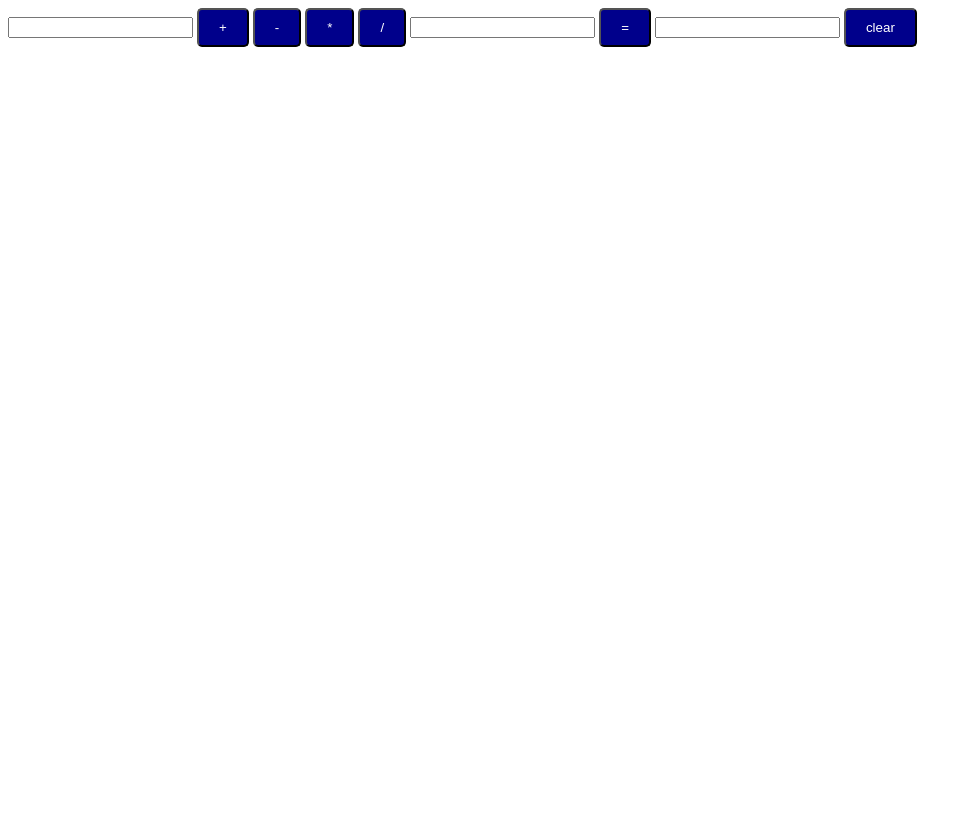
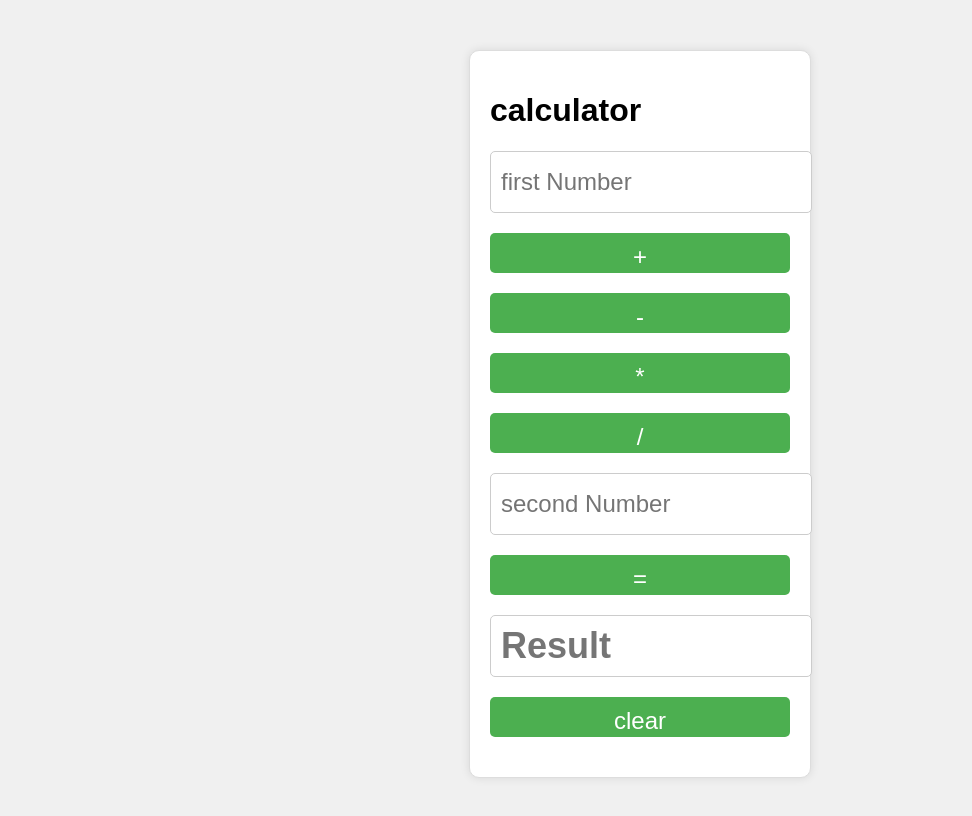
Before and after one commit to J-Glas/odin-calculator, a plain HTML site: page index.html in a window 1280 px wide. Shown: the whole page, without its empty margins (0-972 px from the left). Drawn offline with Linux system fonts and the light colour scheme.

Commit message:
Added minimal styling

```diff
--- a/index.html
+++ b/index.html
@@ -7,15 +7,67 @@
     <link rel="stylesheet" href="styles.css" />
   </head>
   <body>
-    <input id="firstNumber" type="number" value="" />
-    <button id="Add" value="+" onclick="add(); changeColor(this, 'red');";>+</button>
-    <button id="Subtract" value="-" onclick="subtract(); changeColor(this, 'red');">-</button>
-    <button id="Multiply" value="*" onclick="multiply(); changeColor(this, 'red');">*</button>
-    <button id="Divide" value="/" onclick="divide(); changeColor(this, 'red');">/</button>
-    <input id="secondNumber" type="number" value="" />
-    <button id="Equals" value="=" onclick="equals(); changeColor(this, 'green'); clearColor();">=</button>
-    <input id="displayResult" type="number"  value="" onclick=""/>
-    <button id="Clear" type="button" value="clear" onclick="clear(); clearColor();">clear</button>
+    <div id="computer">
+      <h1>calculator</h1>
+      <input
+        id="firstNumber"
+        type="number"
+        placeholder="first Number"
+        value=""
+      />
+      <button id="Add" value="+" onclick="add(); changeColor(this, 'red');" ;>
+        +
+      </button>
+      <button
+        id="Subtract"
+        value="-"
+        onclick="subtract(); changeColor(this, 'red');"
+      >
+        -
+      </button>
+      <button
+        id="Multiply"
+        value="*"
+        onclick="multiply(); changeColor(this, 'red');"
+      >
+        *
+      </button>
+      <button
+        id="Divide"
+        value="/"
+        onclick="divide(); changeColor(this, 'red');"
+      >
+        /
+      </button>
+      <input
+        id="secondNumber"
+        type="number"
+        placeholder="second Number"
+        value=""
+      />
+      <button
+        id="Equals"
+        value="="
+        onclick="equals(); changeColor(this, 'green'); clearColor();"
+      >
+        =
+      </button>
+      <input
+        id="displayResult"
+        type="number"
+        placeholder="Result"
+        value=""
+        onclick=""
+      />
+      <button
+        id="Clear"
+        type="button"
+        value="clear"
+        onclick="clear(); clearColor();"
+      >
+        clear
+      </button>
+    </div>
     <script src="scripts.js"></script>
   </body>
 </html>
--- a/scripts.js
+++ b/scripts.js
@@ -1,44 +1,48 @@
+let currentOperation = null;
+let firstInput = null;
+
 function add(firstInput, secondInput) {
-  firstInput = document.getElementById("firstNumber").value;
-  secondInput = document.getElementById("secondNumber").value;
-  let result = parseFloat(firstInput) + parseFloat(secondInput);
-  console.log(result);
-  return result;
+  return parseFloat(firstInput) + parseFloat(secondInput);
 }
+
 function subtract(firstInput, secondInput) {
-  firstInput = document.getElementById("firstNumber").value;
-  secondInput = document.getElementById("secondNumber").value;
-  let result = parseFloat(firstInput) - parseFloat(secondInput);
-  return result;
+  return parseFloat(firstInput) - parseFloat(secondInput);
 }
+
 function multiply(firstInput, secondInput) {
-  firstInput = document.getElementById("firstNumber").value;
-  secondInput = document.getElementById("secondNumber").value;
-  let result = parseFloat(firstInput) * parseFloat(secondInput);
-  return result;
+  return parseFloat(firstInput) * parseFloat(secondInput);
 }
+
 function divide(firstInput, secondInput) {
-  firstInput = document.getElementById("firstNumber").value;
-  secondInput = document.getElementById("secondNumber").value;
-  let result = parseFloat(firstInput) / parseFloat(secondInput);
   if (parseFloat(secondInput) === 0) {
-    result = "You can't divide by 0!";
+    return "You can't divide by 0!";
   }
-  alert(result);
-  return result;
+  return parseFloat(firstInput) / parseFloat(secondInput);
 }
 
 function equals() {
-  let resultAdd = add();
-  console.log("equals_Test");
-  console.log(`Add function:`,add());
-  let output = document.getElementById("displayResult");
-   output.innerHTML = resultAdd;
+  let secondInput = document.getElementById("secondNumber").value;
+  let result;
+  switch (currentOperation) {
+    case "+":
+      result = add(firstInput, secondInput);
+      break;
+    case "-":
+      result = subtract(firstInput, secondInput);
+      break;
+    case "*":
+      result = multiply(firstInput, secondInput);
+      break;
+    case "/":
+      result = divide(firstInput, secondInput);
+      break;
+    default:
+      result = "Keine Operation ausgewählt";
+  }
+  document.getElementById("displayResult").value = result;
 }
-
 function changeColor(element, color) {
   element.style.backgroundColor = color;
-  console.log("changeColortest");
 }
 
 function clearColor() {
@@ -47,10 +51,36 @@ function clearColor() {
   document.getElementById("Multiply").style.background = "#00008b";
   document.getElementById("Divide").style.background = "#00008b";
   document.getElementById("Equals").style.background = "#00008b";
-  console.log("clearColorTest");
 }
+
 function clear() {
   document.getElementById("firstNumber").value = "";
   document.getElementById("secondNumber").value = "";
   document.getElementById("displayResult").value = "";
+  firstInput = null;
+  currentOperation = null;
 }
+
+document.getElementById("Add").addEventListener("click", function() {
+  firstInput = document.getElementById("firstNumber").value;
+  currentOperation = "+";
+  changeColor(this, 'red');
+});
+
+document.getElementById("Subtract").addEventListener("click", function() {
+  firstInput = document.getElementById("firstNumber").value;
+  currentOperation = "-";
+  changeColor(this, 'red');
+});
+
+document.getElementById("Multiply").addEventListener("click", function() {
+  firstInput = document.getElementById("firstNumber").value;
+  currentOperation = "*";
+  changeColor(this, 'red');
+});
+
+document.getElementById("Divide").addEventListener("click", function() {
+  firstInput = document.getElementById("firstNumber").value;
+  currentOperation = "/";
+  changeColor(this, 'red');
+});
--- a/styles.css
+++ b/styles.css
@@ -9,3 +9,50 @@ button:active {
   background-color: rgb(36, 174, 96);
   transform: translateY(4px);
 }
+body {
+  font-family: Arial, sans-serif;
+  background-color: #f0f0f0;
+}
+
+#computer {
+  width: 300px;
+  margin: 50px auto;
+  padding: 20px;
+  background-color: #fff;
+  border: 1px solid #ddd;
+  border-radius: 10px;
+  box-shadow: 0 0 10px rgba(0, 0, 0, 0.1);
+}
+
+#computer input[type="number"] {
+  width: 100%;
+  height: 40px;
+  margin-bottom: 20px;
+  padding: 10px;
+  font-size: 24px;
+  border: 1px solid #ccc;
+  border-radius: 5px;
+}
+
+#computer button {
+  width: 100%;
+  height: 40px;
+  margin-bottom: 20px;
+  padding: 10px;
+  font-size: 24px;
+  border: none;
+  border-radius: 5px;
+  background-color: #4caf50;
+  color: #fff;
+  cursor: pointer;
+}
+
+#computer button:hover {
+  background-color: #3e8e41;
+}
+
+#computer #displayResult {
+  font-size: 36px;
+  font-weight: bold;
+  margin-bottom: 20px;
+}
```
Lines whose indentation alone changed are shown as unchanged.
